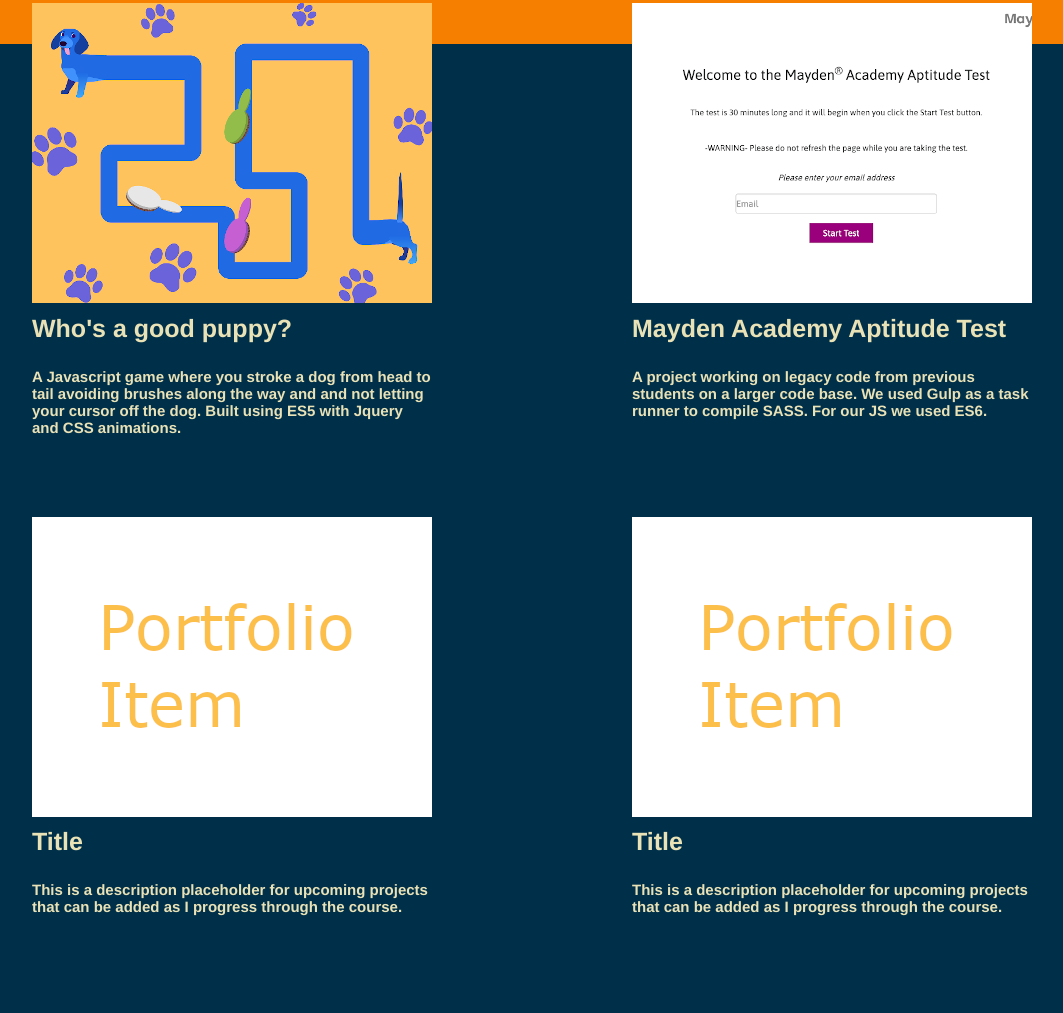
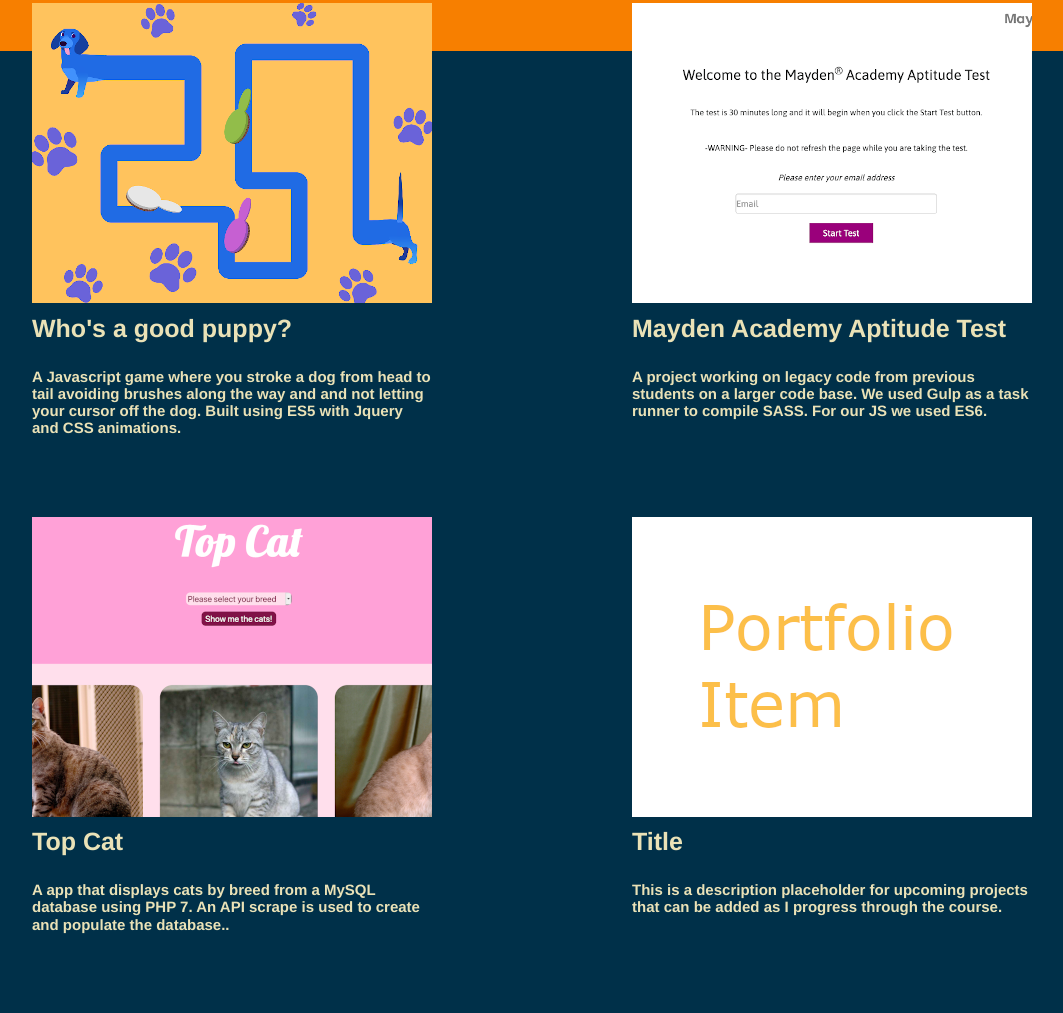
Before and after one commit to FelixLetheren/FelixLetheren.github.io, a plain HTML site: page index.html in a window 1280 px wide. Shown: the part 660-1673 px from the top of the page, without its empty margins (108-1171 px from the left). Drawn offline with Linux system fonts and the light colour scheme.

Commit message:
Added Top Cat to portfolio.

```diff
--- a/index.html
+++ b/index.html
@@ -72,14 +72,13 @@
     </div>
     <div class="portfolio-container">
         <div class="portfolio-item">
-            <a href="#" target="_blank"><img class="portfolio-img" src="images/placeholder.png" alt="Placeholder">
+            <a href="https://github.com/Mayden-Academy/2019-top-cat" target="_blank"><img class="portfolio-img" src="images/top-cat.png" alt="Placeholder">
                 <div class="portfolio-cover">
                     <h2 class="portfolio-cover-link">GitHub link</h2>
                 </div>
             </a>
-            <a href="#" target="_blank"><h3>Title</h3></a>
-            <h4>This is a description placeholder for upcoming projects that can be added as I progress through the
-                course.</h4>
+            <a href="https://dev.maydenacademy.co.uk/projects/2019Jul/2019-top-cat/" target="_blank"><h3>Top Cat</h3></a>
+            <h4>A app that displays cats by breed from a MySQL database using PHP 7. An API scrape is used to create and populate the database..</h4>
         </div>
         <div class="portfolio-item">
             <a href="#" target="_blank"><img class="portfolio-img" src="images/placeholder.png" alt="Placeholder">
```
Also changed, not shown: images/top-cat.png (added).
